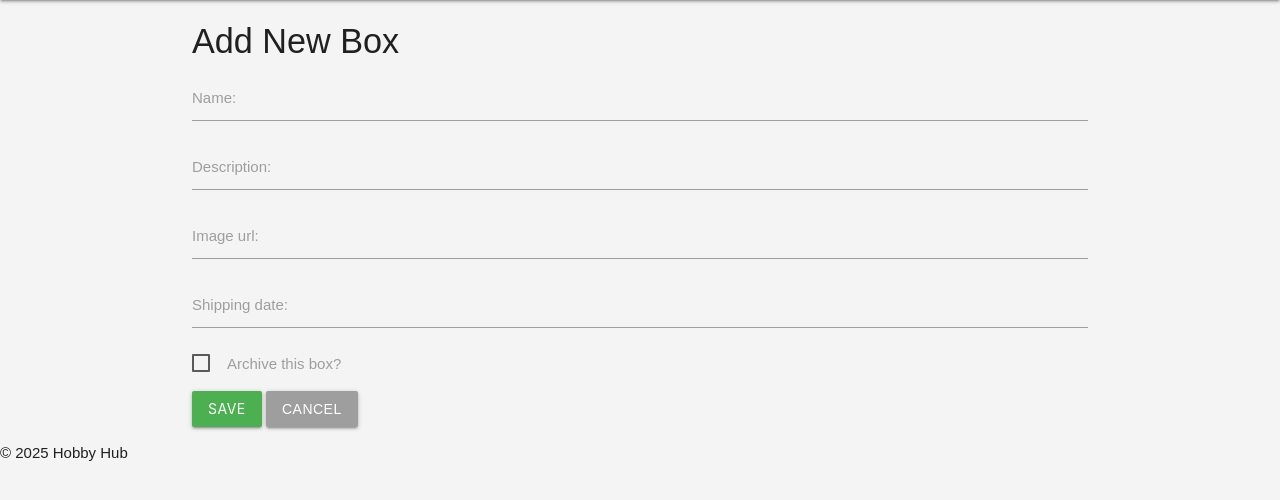
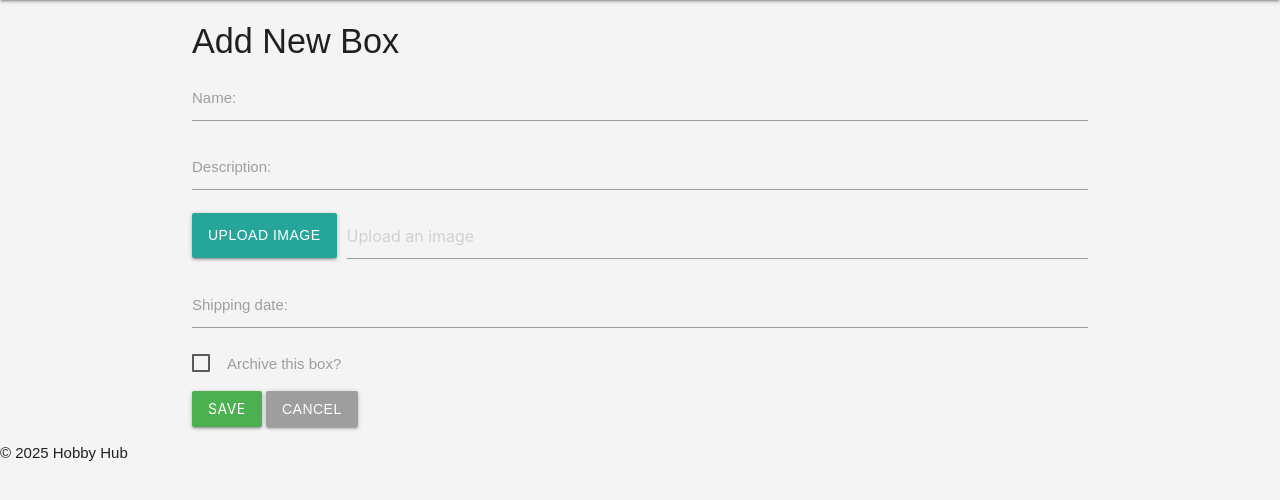
Before and after one commit to monkphin/HobbySub, a Django app: page /dashboard/add_box/ in a window 1280 px wide. Shown: the part 64-564 px from the top of the page. Run offline with Django 3.2, Linux system fonts and the light colour scheme; the visitor is signed in with stand-in values (Sample User, id 1); some libraries are stand-ins or nearby versions.

Commit message:
Orders/Boxes/Dashboard - wired up cloudinary support for boxes and box products

```diff
--- a/boxes/models.py
+++ b/boxes/models.py
@@ -1,5 +1,6 @@
 from django.db import models
 from django.utils.text import slugify
+from cloudinary.models import CloudinaryField
 
 class Box(models.Model):
     """
@@ -11,7 +12,7 @@ class Box(models.Model):
     name = models.CharField(max_length=100)
     slug = models.SlugField(unique=True)
     description = models.TextField()
-    image_url = models.URLField()
+    image = models.ImageField(upload_to='box_images/', null=True, blank=True)
     shipping_date = models.DateField()
     is_archived = models.BooleanField(default=False)
     created_at = models.DateTimeField(auto_now_add=True)
@@ -45,8 +46,11 @@ class BoxProduct(models.Model):
         max_length=100,
         help_text="Name of the included product."
     )
-    image_url = models.URLField(
-        help_text="URL to an image representing the product."
+    image = CloudinaryField(
+        'image',
+        help_text="Upload an image to represent this product.",
+        null=True,
+        blank=True
     )
     description = models.TextField(
         blank=True,
--- a/dashboard/forms.py
+++ b/dashboard/forms.py
@@ -33,11 +33,10 @@ class BoxForm(forms.ModelForm):
         )
     class Meta:
         model = Box
-        fields = ['name','description','image_url','shipping_date','is_archived']
+        fields = ['name','description','image','shipping_date','is_archived']
         widgets = {
             'name' : forms.TextInput(attrs={'class':'validate'}),
             'description' : forms.TextInput(attrs={'class':'materialize-textarea'}),
-            'image_url' : forms.URLInput(attrs={'class': 'validate'}),
             'shipping_date' : forms.DateInput(attrs={'class': 'datepicker'}),
             'is_archived' : forms.CheckboxInput(),
         }
@@ -51,11 +50,10 @@ class ProductForm(forms.ModelForm):
     """
     class Meta:
         model = BoxProduct
-        fields = ['box', 'name', 'image_url', 'description', 'quantity']
+        fields = ['box', 'name', 'image', 'description', 'quantity']
         widgets = {
             'box': forms.Select(attrs={'class': 'browser-default'}),
             'name': forms.TextInput(attrs={'class': 'validate'}),
-            'image_url': forms.URLInput(attrs={'class': 'validate'}),
             'description': forms.Textarea(attrs={'class': 'materialize-textarea'}),
             'quantity': forms.NumberInput(attrs={'min': 1}),
         }
--- a/dashboard/templates/dashboard/box.html
+++ b/dashboard/templates/dashboard/box.html
@@ -6,7 +6,7 @@
   <h4>{% if editing %}Edit Box{% else %}Add New Box{% endif %}</h4>
 
 
-  <form method="post">
+  <form method="post" enctype="multipart/form-data">
     {% csrf_token %}
 
     <div class="input-field">
@@ -19,10 +19,35 @@
       {{ form.description }}
     </div>
 
-    <div class="input-field">
-      {{ form.image_url.label_tag }}
-      {{ form.image_url }}
+    <div class="file-field input-field">
+      <div class="btn">
+        <span>Upload Image</span>
+        {{ form.image }}
+      </div>
+      <div class="file-path-wrapper">
+        <input class="file-path validate" type="text" placeholder="Upload an image">
+      </div>
     </div>
+
+    {% if box and box.image %}
+      <p>Current Image:</p>
+      <img src="{{ box.image.url }}" alt="Current image" class="responsive-img" style="max-height: 200px;">
+    {% endif %}
+
+    <script>
+      document.addEventListener('DOMContentLoaded', function () {
+        const fileInputs = document.querySelectorAll('input[type="file"]');
+        fileInputs.forEach(input => {
+          input.addEventListener('change', function () {
+            const filePathInput = input.closest('.file-field').querySelector('.file-path');
+            if (filePathInput && input.files.length > 0) {
+              filePathInput.value = input.files[0].name;
+              console.log("✅ File selected:", input.files[0].name);
+            }
+          });
+        });
+      });
+    </script>
 
     <div class="input-field">
       {{ form.shipping_date.label_tag }}
--- a/dashboard/views.py
+++ b/dashboard/views.py
@@ -49,8 +49,9 @@ def add_box(request):
     - On POST: saves the new box and redirects to its product management page
     - Uses alerts to indicate success or form errors
     """
+    box = None
     if request.method == 'POST':
-        form = BoxForm(request.POST)
+        form = BoxForm(request.POST, request.FILES)
         if form.is_valid():
             new_box = form.save()
             alert(request, "success", "Box successfully created.")
@@ -59,7 +60,7 @@ def add_box(request):
             alert(request, "error", "There was a problem creating the box.")
     else:
         form = BoxForm()
-    return render(request, 'dashboard/box.html', {'form':form})
+    return render(request, 'dashboard/box.html', {'form':form, 'box':box})
 
 
 @staff_member_required
@@ -73,7 +74,7 @@ def edit_box(request, box_id):
     """
     box = get_object_or_404(Box, pk=box_id)
     if request.method == 'POST':
-        form = BoxForm(request.POST, instance=box)
+        form = BoxForm(request.POST, request.FILES, instance=box)
         if form.is_valid():
             form.save()
             alert(request, "success", "Box successfully edited.")
@@ -82,7 +83,7 @@ def edit_box(request, box_id):
             alert(request, "error", "There was a problem editing the box.")
     else:
         form = BoxForm(instance=box)
-    return render(request, 'dashboard/box.html', {'form': form, 'box_id': box_id, 'editing': True})
+    return render(request, 'dashboard/box.html', {'form': form, 'box_id': box_id, 'editing': True, 'box': box})
 
 
 @staff_member_required
@@ -126,7 +127,7 @@ def add_product_to_box(request, box_id):
     """
     box = get_object_or_404(Box, pk=box_id)
     if request.method == 'POST':
-        form = ProductForm(request.POST)
+        form = ProductForm(request.POST, request.FILES)
         if form.is_valid():
             product = form.save(commit=False)
             product.box = box
@@ -150,7 +151,7 @@ def add_products(request):
     - Appears in the orphaned list until assigned to a box
     """
     if request.method == 'POST':
-        form = ProductForm(request.POST)
+        form = ProductForm(request.POST, request.FILES)
         if form.is_valid():
             form.save()
             alert(request, "success", "Product successfully added.")
@@ -172,7 +173,7 @@ def edit_product(request, product_id):
     """
     product = get_object_or_404(BoxProduct, pk=product_id)
     if request.method == 'POST':
-        form = ProductForm(request.POST, instance=product)
+        form = ProductForm(request.POST, request.FILES, instance=product)
         if form.is_valid():
             form.save()
             alert(request, "success", "Products successfully edited.")
```
Also changed, not shown: dashboard/templates/dashboard/box_products.html (+20 -9 lines), dashboard/templates/dashboard/product_form.html (+13 -1 lines), hobbyhub/settings.py (+26 -1 lines), requirements.txt (+27 -3 lines), static/js/script.js (+40 -22 lines), boxes/migrations/0003_auto_20250421_1824.py (added).
